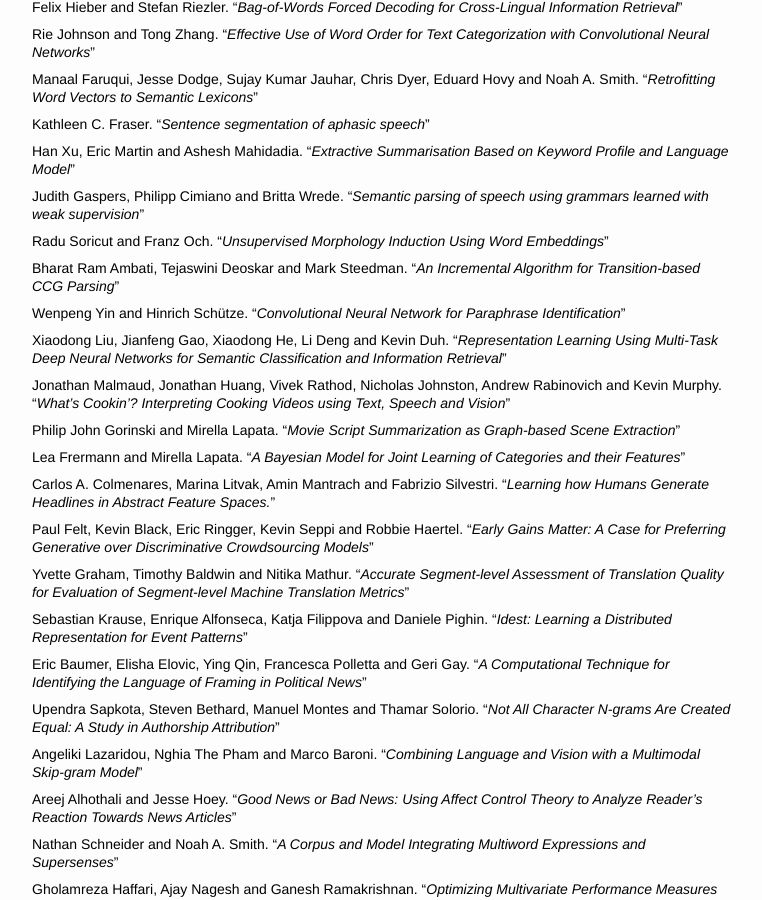
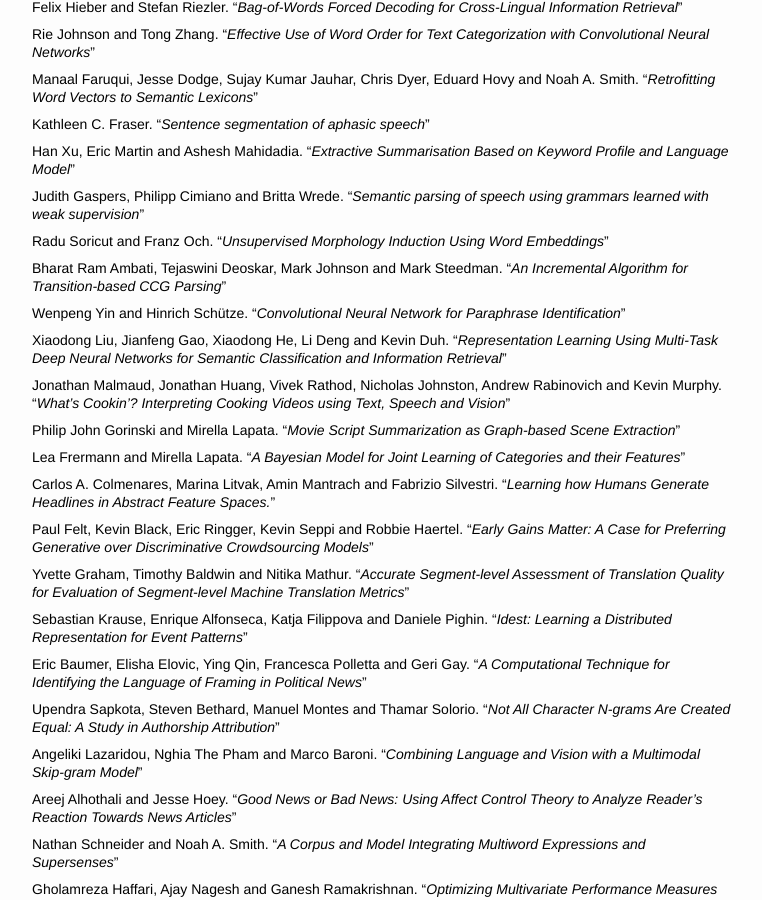
Before and after one commit to naacl-org/naacl-hlt-2015, a Jekyll site: the page built from papers.md, in a window 1280 px wide and 900 px high, scrolled down 463 px. Shown: the whole window, without its empty margins (32-794 px from the left). Built offline with Jekyll 4.4.1, drawn with Linux system fonts in a browser that asks for light colours; some of the changed text lies outside the part shown.

Commit message:
author changes

```diff
--- a/_data/papers.yaml
+++ b/_data/papers.yaml
@@ -147,7 +147,7 @@
     - title: "Unsupervised Morphology Induction Using Word Embeddings"
       authors: "Radu Soricut and Franz Och"
     - title: "An Incremental Algorithm for Transition-based CCG Parsing"
-      authors: "Bharat Ram Ambati, Tejaswini Deoskar and Mark Steedman"
+      authors: "Bharat Ram Ambati, Tejaswini Deoskar, Mark Johnson and Mark Steedman"
     - title: "Convolutional Neural Network for Paraphrase Identification"
       authors: "Wenpeng Yin and Hinrich Schütze"
     - title: "Representation Learning Using Multi-Task Deep Neural Networks for Semantic Classification and Information Retrieval"
@@ -314,7 +314,7 @@
     - title: "Identification and Characterization of Newsworthy Verbs in World News"
       authors: "Benjamin Nye and Ani Nenkova"
     - title: "Unsupervised POS Induction with Word Embeddings"
-      authors: "Chu-Cheng Lin, Waleed Ammar and Chris Dyer"
+      authors: "Chu-Cheng Lin, Waleed Ammar, Chris Dyer and Lori Levin"
     - title: "Enhancing Sumerian Lemmatization by Unsupervised Named-Entity Recognition"
       authors: "yudong liu, Clinton Burkhart, James Hearne and Liang Luo"
     - title: "Word Embedding-based Antonym Detection using Thesauri and Distributional Information"
```
